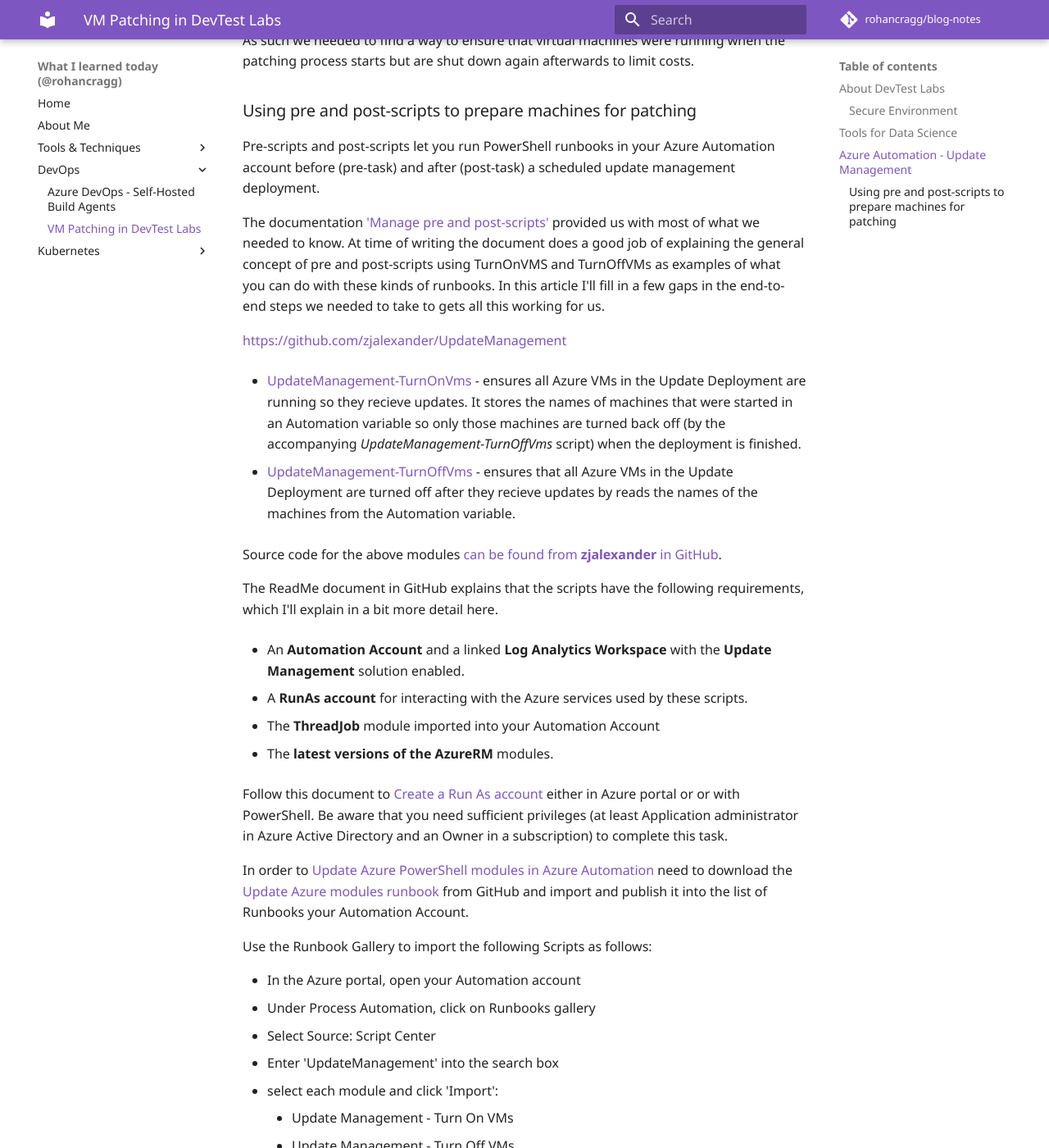
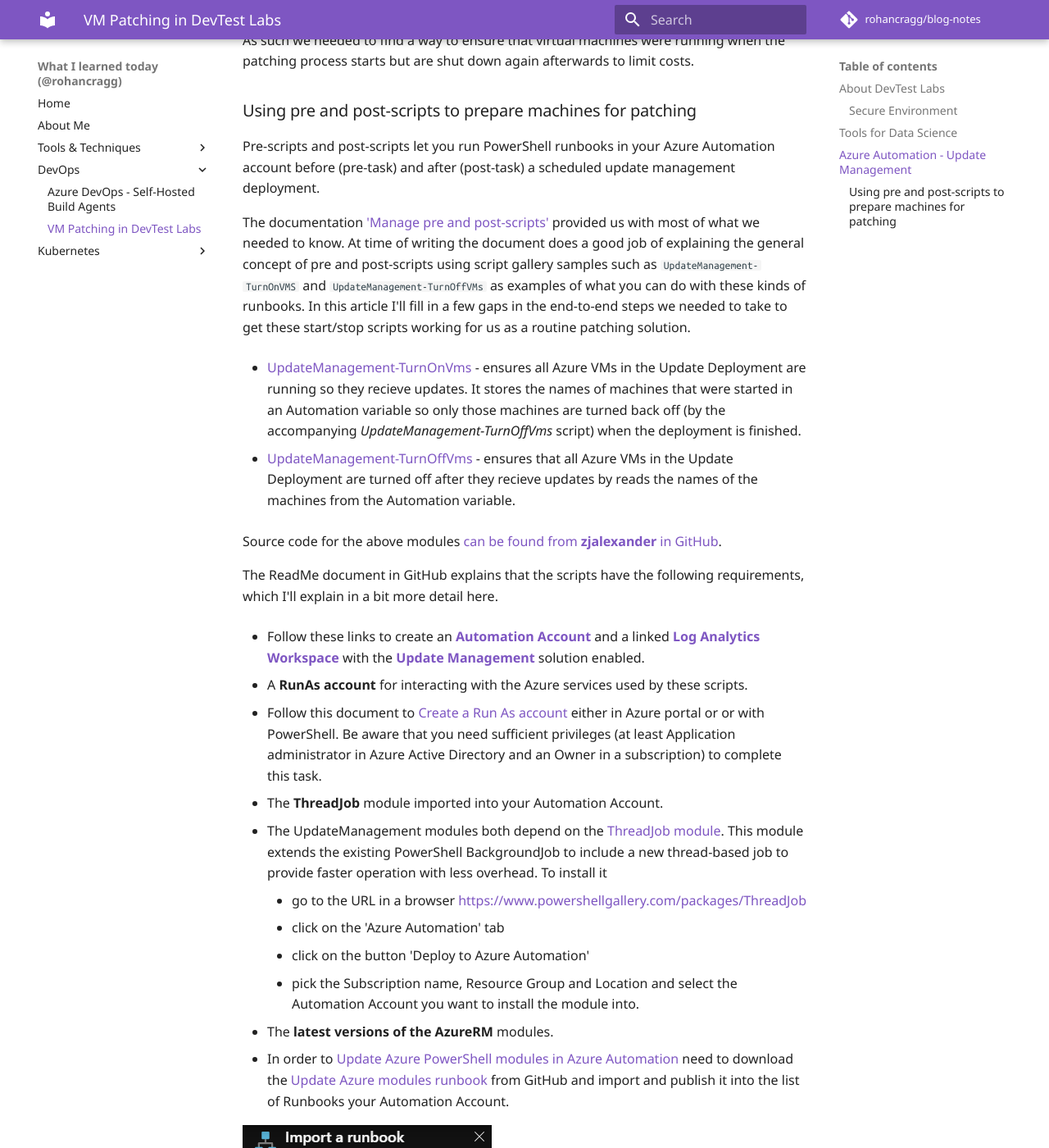
Before and after one commit to rohancragg/blog-notes, an MkDocs documentation site: the page built from docs/compute/patching-devtestlabs.md, in a window 1280 px wide and 1400 px high, scrolled down 3041 px. Shown: the whole window at 82% size. Built offline with MkDocs 1.6.1 and Material for MkDocs 9.7.7, drawn with Linux system fonts in a browser that asks for light colours; comment, search, counter and statistics services are not loaded; old or Windows-style settings are respelled for this version of MkDocs; some of the changed text lies outside the part shown.

Commit message:
More cleanup

```diff
--- a/docs/compute/patching-devtestlabs.md
+++ b/docs/compute/patching-devtestlabs.md
@@ -66,9 +66,7 @@
 
 Pre-scripts and post-scripts let you run PowerShell runbooks in your Azure Automation account before (pre-task) and after (post-task) a scheduled update management deployment.
 
-The documentation ['Manage pre and post-scripts'](https://docs.microsoft.com/en-us/azure/automation/pre-post-scripts) provided us with most of what we needed to know. At time of writing the document does a good job of explaining the general concept of pre and post-scripts using TurnOnVMS and TurnOffVMs as examples of what you can do with these kinds of runbooks. In this article I'll fill in a few gaps in the end-to-end steps we needed to take to gets all this working for us.
-
-https://github.com/zjalexander/UpdateManagement
+The documentation ['Manage pre and post-scripts'](https://docs.microsoft.com/en-us/azure/automation/pre-post-scripts) provided us with most of what we needed to know. At time of writing the document does a good job of explaining the general concept of pre and post-scripts using script gallery samples such as `UpdateManagement-TurnOnVMS` and `UpdateManagement-TurnOffVMs` as examples of what you can do with these kinds of runbooks. In this article I'll fill in a few gaps in the end-to-end steps we needed to take to get these start/stop scripts working for us as a routine patching solution.
 
 - [UpdateManagement-TurnOnVms](https://www.powershellgallery.com/packages/UpdateManagement-TurnOnVms) - ensures all Azure VMs in the Update Deployment are running so they recieve updates. It stores the names of machines that were started in an Automation variable so only those machines are turned back off (by the accompanying *UpdateManagement-TurnOffVms* script) when the deployment is finished.
 
@@ -78,31 +76,32 @@
 
 The ReadMe document in GitHub explains that the scripts have the following requirements, which I'll explain in a bit more detail here.
 
-- An **Automation Account** and a linked **Log Analytics Workspace** with the **Update Management** solution enabled.
+- Follow these links to create an [**Automation Account**](https://docs.microsoft.com/en-us/azure/automation/automation-quickstart-create-account) and a linked [**Log Analytics Workspace**](https://docs.microsoft.com/en-us/azure/azure-monitor/platform/data-platform-logs) with the [**Update Management**](https://docs.microsoft.com/en-us/azure/automation/automation-update-management) solution enabled.
 
 - A **RunAs account** for interacting with the Azure services used by these scripts.
+  - Follow this document to [Create a Run As account](https://docs.microsoft.com/en-gb/azure/automation/manage-runas-account#creating-a-run-as-account-in-azure-portal) either in Azure portal or or with PowerShell. Be aware that you need sufficient privileges (at least Application administrator in Azure Active Directory and an Owner in a subscription) to complete this task.
 
-- The **ThreadJob** module imported into your Automation Account
+- The **ThreadJob** module imported into your Automation Account.
+  - The UpdateManagement modules both depend on the [ThreadJob module](https://www.powershellgallery.com/packages/ThreadJob). This module extends the existing PowerShell BackgroundJob to include a new thread-based job to provide faster operation with less overhead. To install it
+    - go to the URL in a browser <https://www.powershellgallery.com/packages/ThreadJob>
+    - click on the 'Azure Automation' tab
+    - click on the button 'Deploy to Azure Automation'
+    - pick the Subscription name, Resource Group and Location and select the Automation Account you want to install the module into.
 
 - The **latest versions of the AzureRM** modules.
+  - In order to [Update Azure PowerShell modules in Azure Automation](https://docs.microsoft.com/en-gb/azure/automation/automation-update-azure-modules) need to download the [Update Azure modules runbook](https://github.com/Microsoft/AzureAutomation-Account-Modules-Update) from GitHub and import and publish it into the list of Runbooks your Automation Account.
 
-Follow this document to [Create a Run As account](https://docs.microsoft.com/en-gb/azure/automation/manage-runas-account#creating-a-run-as-account-in-azure-portal) either in Azure portal or or with PowerShell. Be aware that you need sufficient privileges (at least Application administrator in Azure Active Directory and an Owner in a subscription) to complete this task.
+![Import Runbook](media/import-runbook.png)
 
-In order to [Update Azure PowerShell modules in Azure Automation](https://docs.microsoft.com/en-gb/azure/automation/automation-update-azure-modules) need to download the [Update Azure modules runbook](https://github.com/Microsoft/AzureAutomation-Account-Modules-Update) from GitHub and import and publish it into the list of Runbooks your Automation Account.
+!!!tip "Top Tip"
+  Rather than download the runbook powershell script from GitHub, you can directly paste the 'raw' file URL from GitHub into the 'Runbook file' textbox i.e. '<https://raw.githubusercontent.com/microsoft/AzureAutomation-Account-Modules-Update/master/Update-AutomationAzureModulesForAccount.ps1>'
 
-Use the Runbook Gallery to import the following Scripts as follows:
+Now you can use the Runbook Gallery to import the start-stop scripts as follows:
 
 - In the Azure portal, open your Automation account
 - Under Process Automation, click on Runbooks gallery
 - Select Source: Script Center
 - Enter 'UpdateManagement' into the search box
 - select each module and click 'Import':
-    - Update Management - Turn On VMs
-    - Update Management - Turn Off VMs
-
-The UpdateManagement modules both depend on the [ThreadJob module](https://www.powershellgallery.com/packages/ThreadJob). This module extends the existing PowerShell BackgroundJob to include a new thread-based job to provide faster operation with less overhead. To install it
-
-- go to the URL in a browser <https://www.powershellgallery.com/packages/ThreadJob>
-- click on the 'Azure Automation' tab
-- click on the button 'Deploy to Azure Automation'
-- pick the Subscriptionname, Resource Group and Location and select the Automation Account you want to install the module into.
+  - Update Management - Turn On VMs
+  - Update Management - Turn Off VMs
```
Also changed, not shown: docs/compute/media/import-runbook.png (added), 1 other file.
